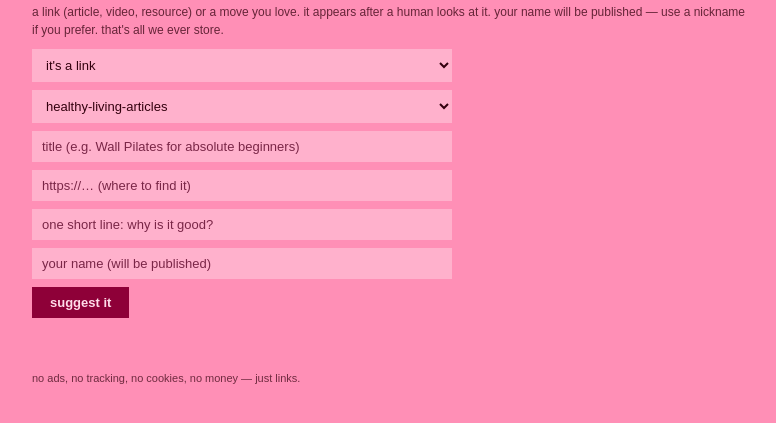
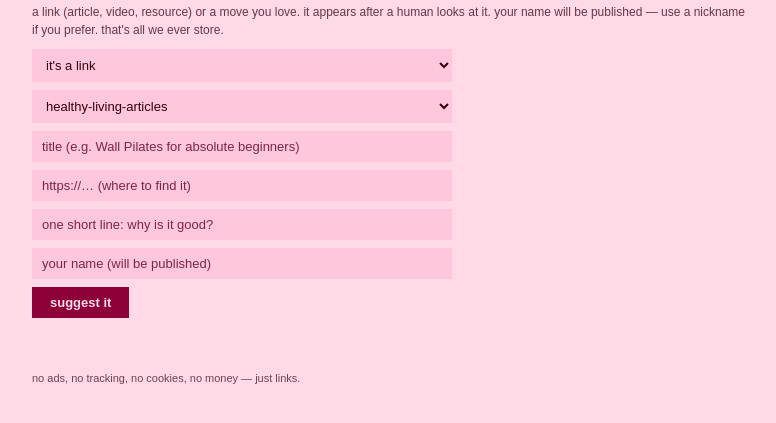
Before and after one commit to nosey-dewdrop/gymgyme, a plain HTML site: page suggest.html in a window 1280 px wide. Shown: the part 165-588 px from the top of the page, without its empty margins (248-1024 px from the left). Drawn offline with Linux system fonts and the light colour scheme.

Commit message:
soften background pink

```diff
--- a/styles.css
+++ b/styles.css
@@ -4,7 +4,7 @@
 * { margin: 0; padding: 0; box-sizing: border-box; }
 
 body {
-  background: #FF8FB6;
+  background: #FFD9E6;
   color: #33000E;
   font-family: Arial, Helvetica, sans-serif;
   font-size: 13px;
@@ -58,11 +58,11 @@ input, select, button {
   border: none;
   outline: none;
   padding: 8px 10px;
-  background: #FFB1CC;
+  background: #FFC7DB;
   color: #33000E;
 }
 input::placeholder { color: #7A2647; }
-input:focus, select:focus { background: #FFC4D9; }
+input:focus, select:focus { background: #FFBBD3; }
 button { background: #8E0038; color: #FFDCE9; font-weight: bold; cursor: pointer; width: fit-content; padding: 8px 18px; }
 button:hover { background: #6E0030; }
 #form-msg { font-size: 12px; }
```
